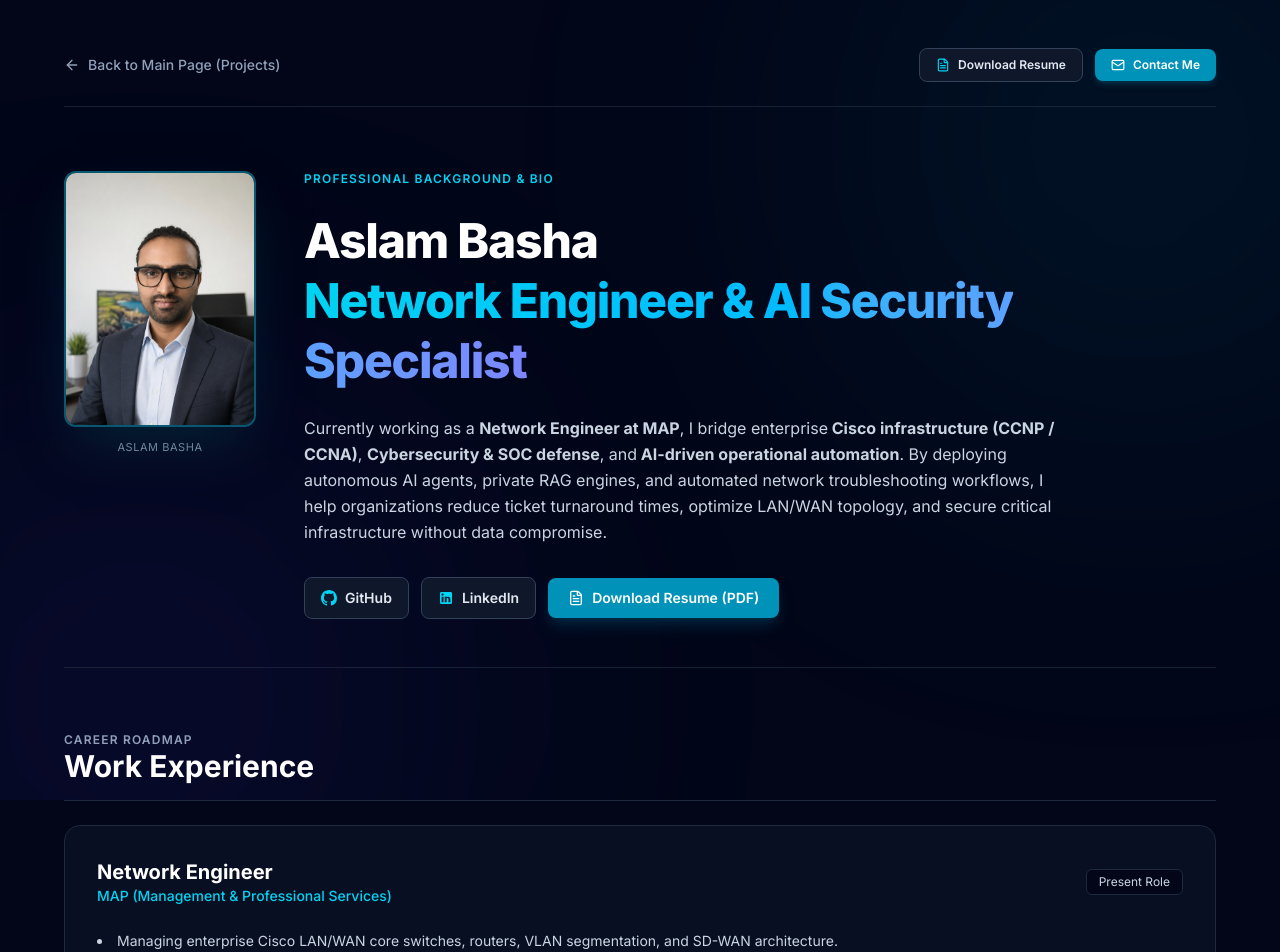
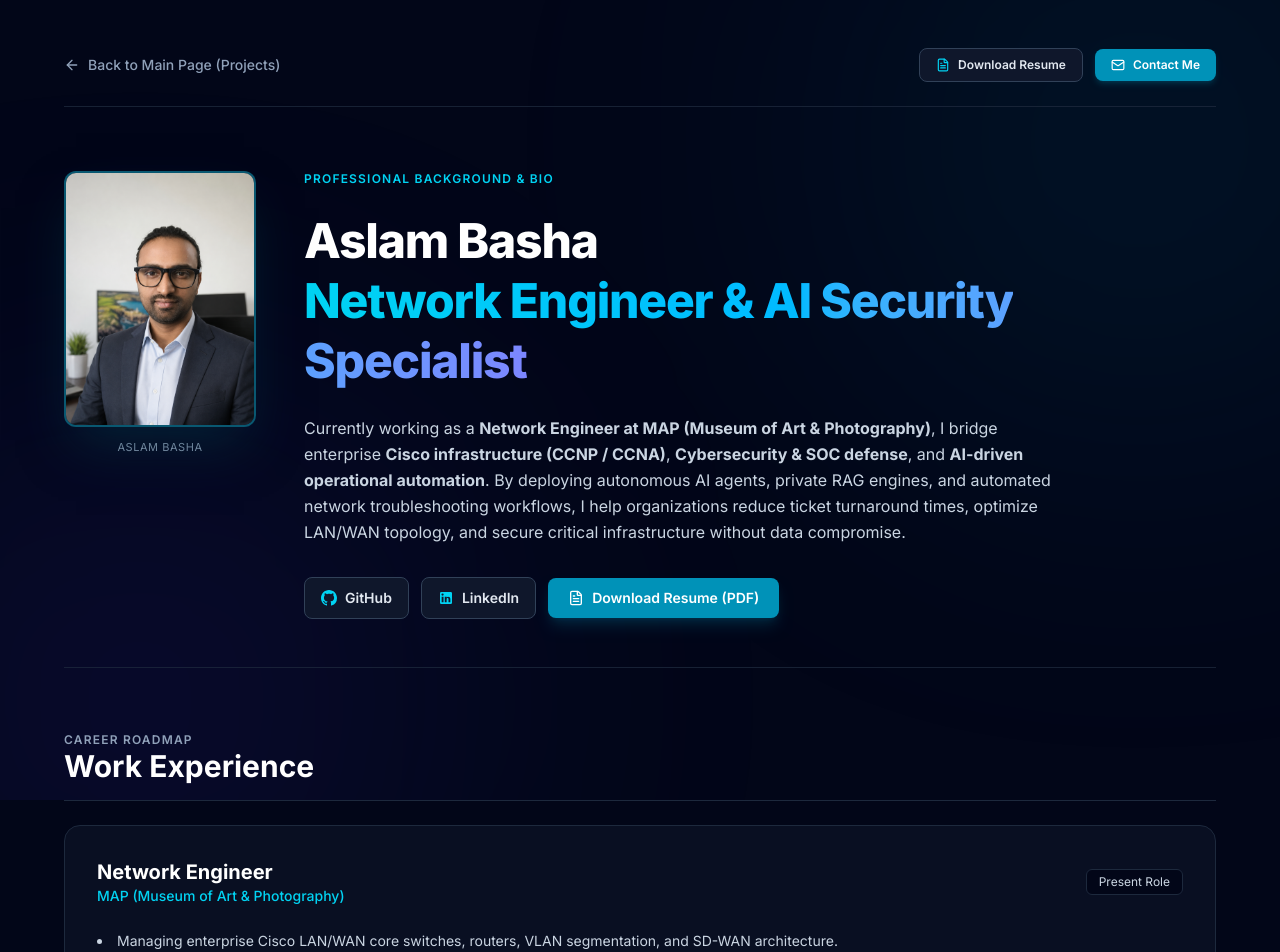
Before and after one commit to aslambasha557/enterprise-portfolio, a Next.js app: page /about in a window 1280 px wide. Shown: the top 952 px of the page. Built offline with nearby package versions, Linux system fonts and the light colour scheme.

Commit message:
fix: update organization to MAP (Museum of Art & Photography) and sanitize formatting

```diff
--- a/src/app/about/page.tsx
+++ b/src/app/about/page.tsx
@@ -106,14 +106,14 @@
             </h1>
 
             <p className="text-sm sm:text-base text-slate-300 leading-relaxed max-w-3xl">
-              Currently working as a <strong>Network Engineer at MAP</strong>, I bridge enterprise
-              <strong> Cisco infrastructure (CCNP / CCNA)</strong>, <strong>Cybersecurity & SOC defense</strong>, and
-              <strong> AI-driven operational automation</strong>. By deploying autonomous AI agents, private RAG engines, and automated network troubleshooting workflows, I help organizations reduce ticket turnaround times, optimize LAN/WAN topology, and secure critical infrastructure without data compromise.
+              Currently working as a <strong>Network Engineer at MAP (Museum of Art & Photography)</strong>, I bridge enterprise{" "}
+              <strong>Cisco infrastructure (CCNP / CCNA)</strong>, <strong>Cybersecurity & SOC defense</strong>, and{" "}
+              <strong>AI-driven operational automation</strong>. By deploying autonomous AI agents, private RAG engines, and automated network troubleshooting workflows, I help organizations reduce ticket turnaround times, optimize LAN/WAN topology, and secure critical infrastructure without data compromise.
             </p>
 
             <div className="flex flex-wrap items-center justify-center md:justify-start gap-3 pt-2">
               <a
-                href="https://github.com"
+                href="https://github.com/aslambasha557"
                 target="_blank"
                 rel="noopener noreferrer"
                 className="inline-flex items-center space-x-2 rounded-lg bg-slate-900 border border-slate-700 hover:bg-slate-800 px-4 py-2.5 text-xs sm:text-sm font-semibold text-slate-200 transition-all"
@@ -122,7 +122,7 @@
                 <span>GitHub</span>
               </a>
               <a
-                href="https://linkedin.com"
+                href="https://www.linkedin.com/in/aslam-basha"
                 target="_blank"
                 rel="noopener noreferrer"
                 className="inline-flex items-center space-x-2 rounded-lg bg-slate-900 border border-slate-700 hover:bg-slate-800 px-4 py-2.5 text-xs sm:text-sm font-semibold text-slate-200 transition-all"
@@ -156,7 +156,7 @@
             <div className="flex flex-col sm:flex-row sm:items-center justify-between gap-2">
               <div>
                 <h3 className="text-xl font-bold text-white">Network Engineer</h3>
-                <p className="text-sm text-cyan-400 font-medium">MAP (Management & Professional Services)</p>
+                <p className="text-sm text-cyan-400 font-medium">MAP (Museum of Art & Photography)</p>
               </div>
               <span className="text-xs font-mono bg-slate-950 border border-slate-800 text-slate-300 px-3 py-1 rounded-md w-fit">
                 Present Role
@@ -255,7 +255,7 @@
             </a>
 
             <a
-              href="https://github.com"
+              href="https://github.com/aslambasha557"
               target="_blank"
               rel="noopener noreferrer"
               className="inline-flex items-center space-x-2 rounded-xl bg-slate-950 border border-slate-800 hover:bg-slate-900 px-6 py-3 text-xs sm:text-sm font-semibold text-slate-200 transition-all active:scale-95"
@@ -265,7 +265,7 @@
             </a>
 
             <a
-              href="https://linkedin.com"
+              href="https://www.linkedin.com/in/aslam-basha"
               target="_blank"
               rel="noopener noreferrer"
               className="inline-flex items-center space-x-2 rounded-xl bg-slate-950 border border-slate-800 hover:bg-slate-900 px-6 py-3 text-xs sm:text-sm font-semibold text-slate-200 transition-all active:scale-95"
```
